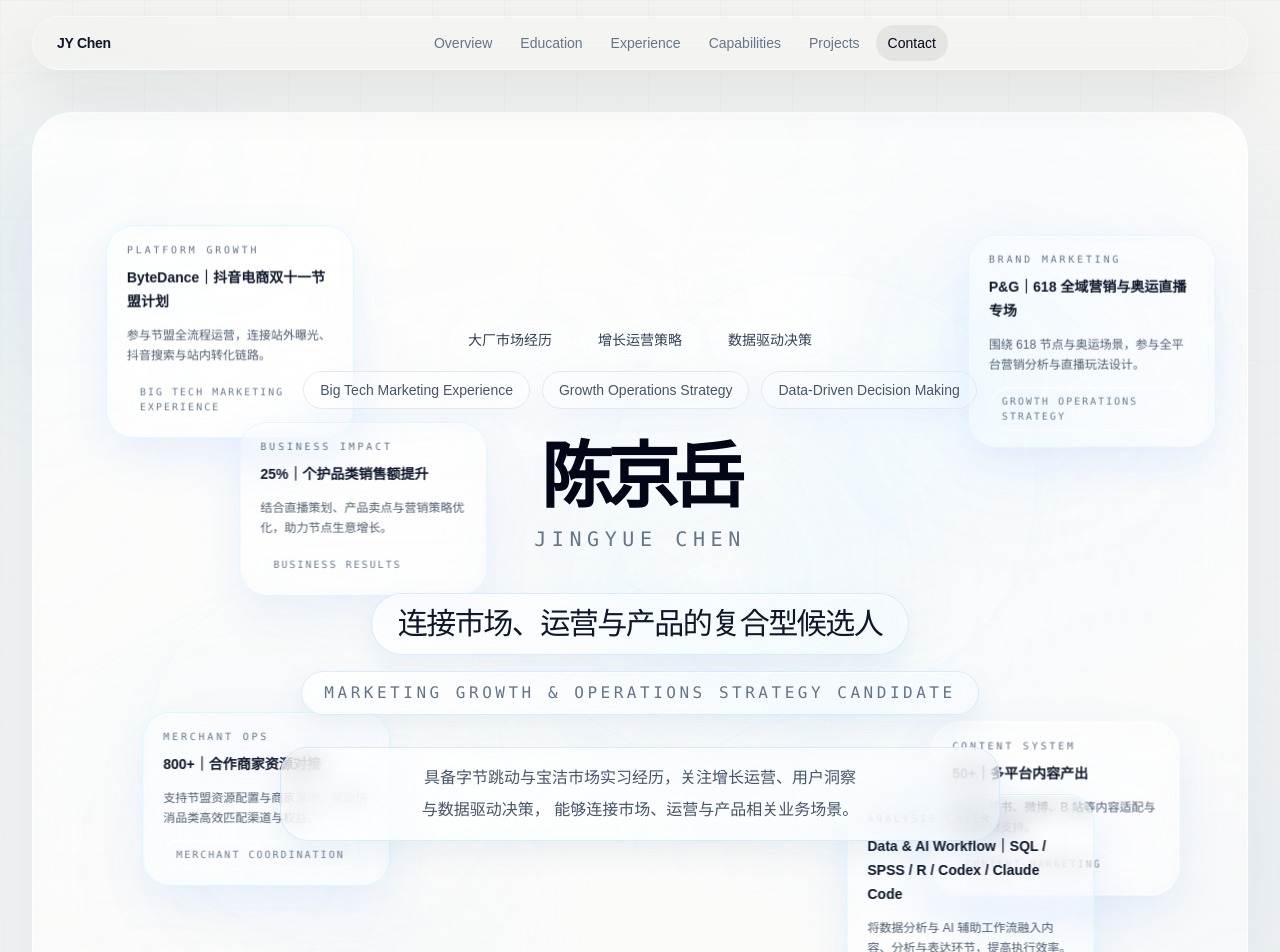
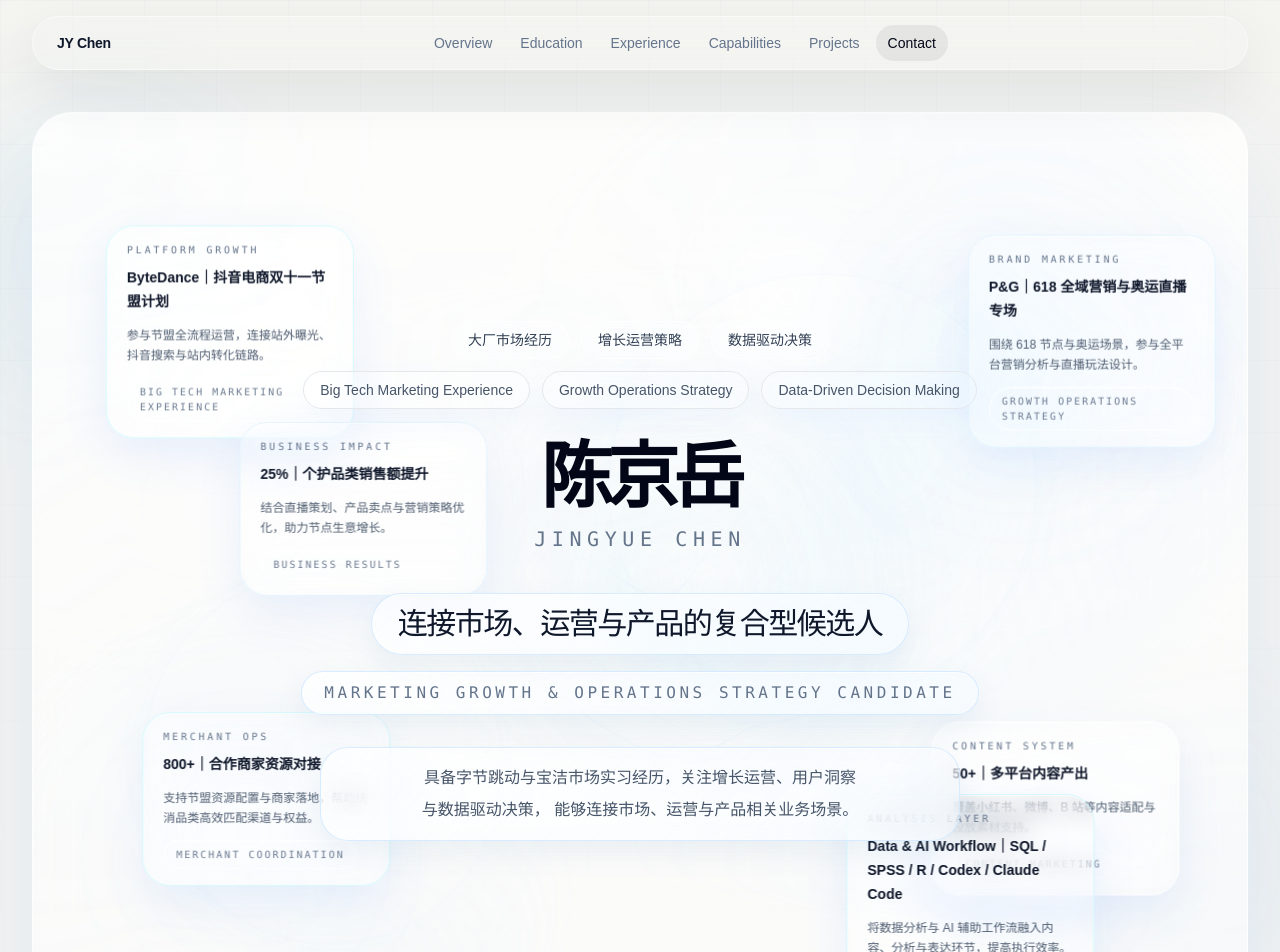
Before and after one commit to kexi-pixel/personal-profile, a Next.js app: page / in a window 1280 px wide. Shown: the top 952 px of the page. Built offline with nearby package versions, Linux system fonts and the light colour scheme.

Commit message:
Tighten hero description glass width

```diff
--- a/src/app/globals.css
+++ b/src/app/globals.css
@@ -409,9 +409,10 @@ a {
 }
 
 .hero-copy-glass--description {
+  width: fit-content;
   padding: 14px 24px;
   border-radius: 28px;
-  max-width: min(720px, calc(100vw - 48px));
+  max-width: min(640px, calc(100vw - 48px));
 }
 
 .hero-copy-glass--description p {
```
